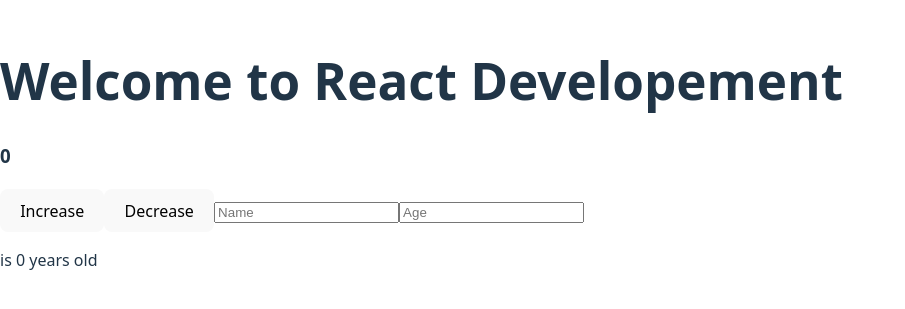
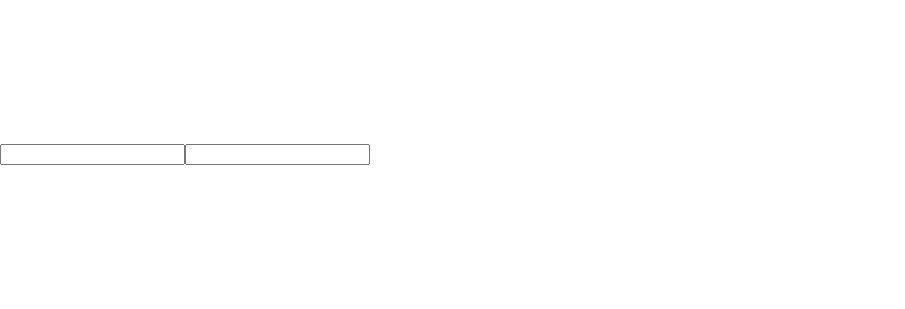
Before and after one commit to abdullah97-pro/React-Project-Tutorial, a React (Vite) app: page / in a window 1280 px wide. Shown: the part 247-556 px from the top of the page, without its empty margins (0-905 px from the left). Built offline with nearby package versions, Linux system fonts and the light colour scheme.

Commit message:
Using Objects in State

```diff
--- a/src/App.jsx
+++ b/src/App.jsx
@@ -1,13 +1,14 @@
 import Welcome from "./components/Welcome";
 import Counter from "./components/Counter";
 import UserProfile from "./components/UserProfile";
+import Form from "./components/Form";
 
 function App() {
   return (
     <>
-      <Welcome />
-      <Counter />
-      <UserProfile />
+      {/* <Welcome /> */}
+      {/* <Counter /> */}
+      <Form />
     </>
   );
 }
--- /dev/null
+++ b/src/components/Form.jsx
@@ -0,0 +1,13 @@
+import { useState } from "react";
+
+function Form() {
+    const [user, setUser] = useState({email:"",passwd:""});
+    return (
+        <>
+        <input onChange={e => setUser({...user, email:e.target.value})} />
+        <input type="password" onChange={e => setUser({...user, passwd:e.target.value})} />
+        </>
+    );
+}
+
+export default Form;
```
